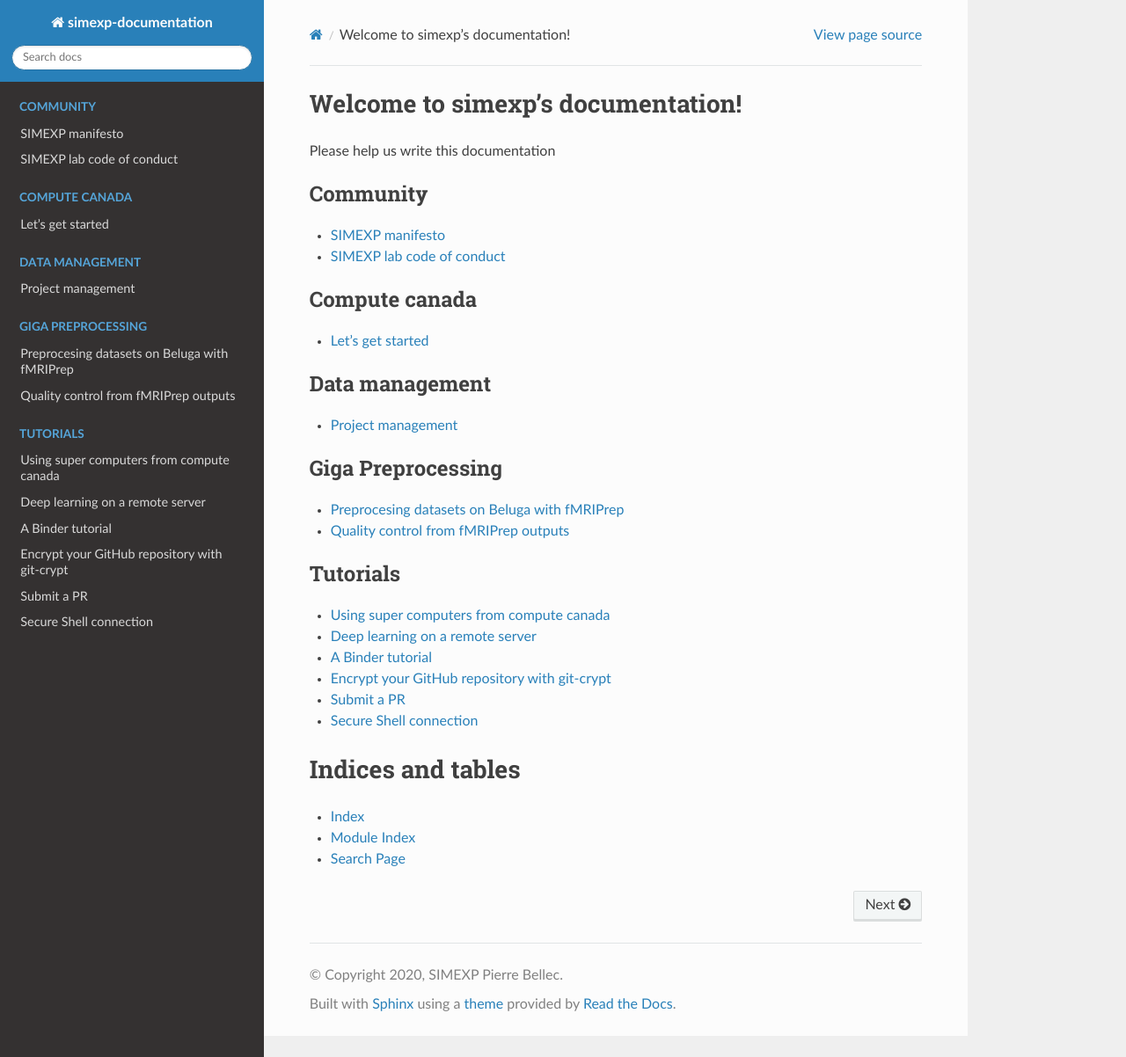
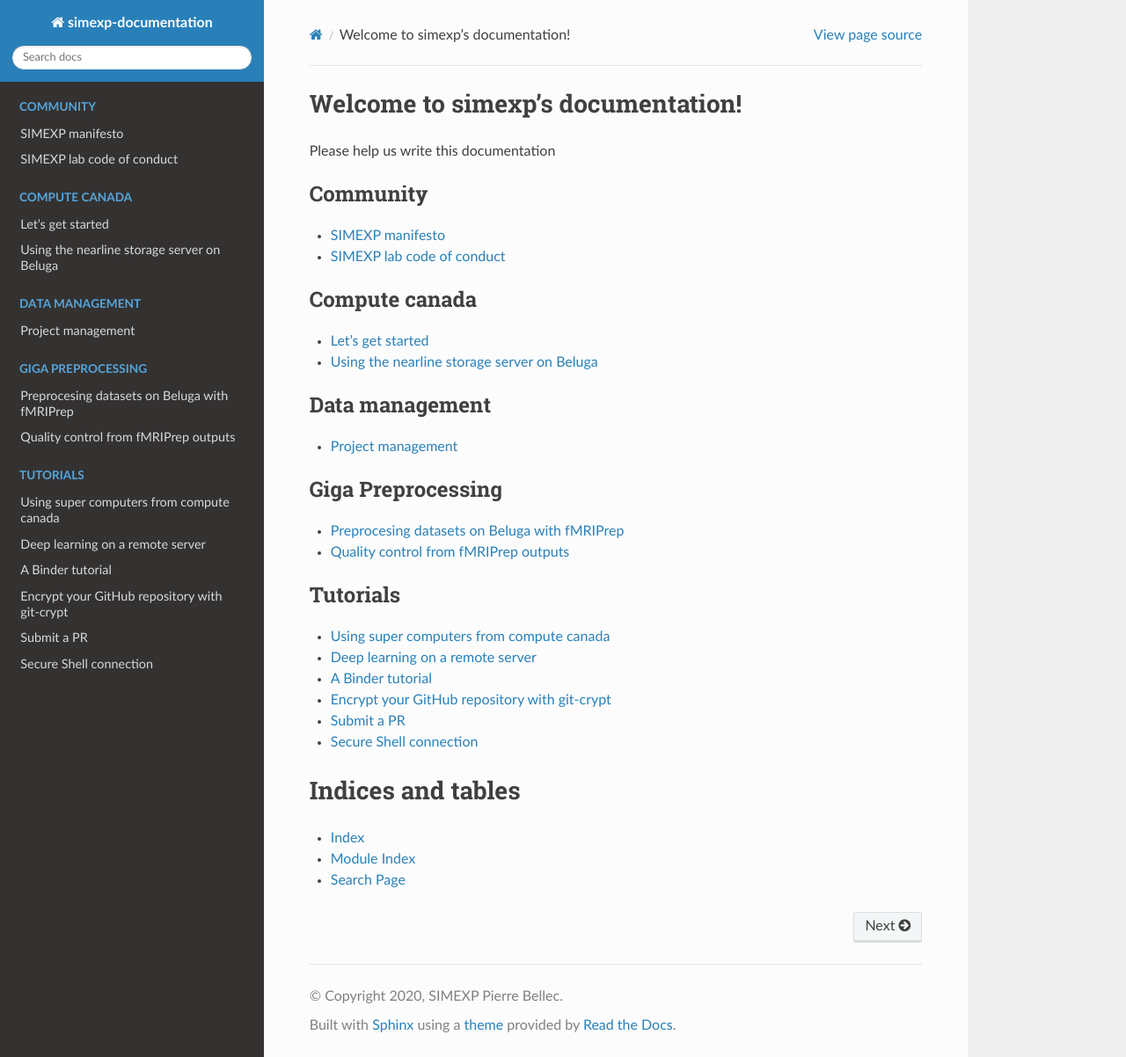
Before and after one commit to SIMEXP/lab-documentation, a Sphinx documentation site: the page built from source/index.rst, in a window 1280 px wide and 1202 px high. Shown: the whole window at 88% size. Built offline with Sphinx 7.4.7 and the Read the Docs theme 2.0.0, drawn with Linux system fonts in a browser that asks for light colours; part of the change alters nothing that is shown.

Commit message:
doc on tape server

```diff
--- /dev/null
+++ b/source/compute_canada/tape.rst
@@ -0,0 +1,44 @@
+Using the nearline storage server on Beluga
+===========================================
+
+Nearline is a tape-based filesystem used to archive data on compute canada.
+It uses good old magnetic tape, with a data transfer up to 140 MB/s.
+For example, it can be really usefull if you want to archive the analysis from a paper that you are no longer working on.
+
+Pre-requisites
+::::::::::::::
+* Basics use of Linux (cmd line, shell scripting)
+* Our tutorial on :doc:`../tutorials/hpc`
+
+What will you learn ?
+:::::::::::::::::::::
+* Archive data
+* Use a tape-server
+
+Working with the tape server
+::::::::::::::::::::::::::::
+
+Archive the data and move into the tape
+---------------------------------------
+The first thing you will need to do is to ``tar`` the folder you want to archive.
+This is intended to reduce the number of files, since a tape system is not meant to store deep file tree.
+
+.. code:: bash
+    cd /path/to/DATA
+    tar -czf /nearline/ctb-pbellec/DATA.tar.gz .
+
+Check that the output indeed exists at ``/nearline/ctb-pbellec``
+
+Moving back to the standard filesystem
+--------------------------------------
+If you need to access and read your data, just untar it.
+
+.. code:: bash
+
+    tar -zxvf /nearline/ctb-pbellec/DATA.tar.gz
+
+All the content of the archive should be seen into the folder ``DATA``.
+
+To go further
+:::::::::::::
+You can check also check the `documentation from compute canada <https://docs.computecanada.ca/wiki/Using_nearline_storage>`_.
--- a/source/index.rst
+++ b/source/index.rst
@@ -17,6 +17,7 @@ Please help us write this documentation
    :caption: Compute canada
 
    compute_canada/starter.md
+   compute_canada/tape.rst
 
 .. toctree::
    :maxdepth: 1
```
